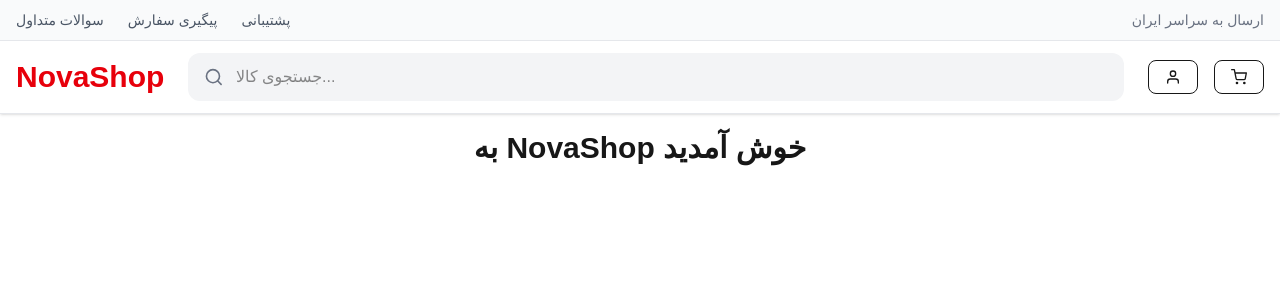
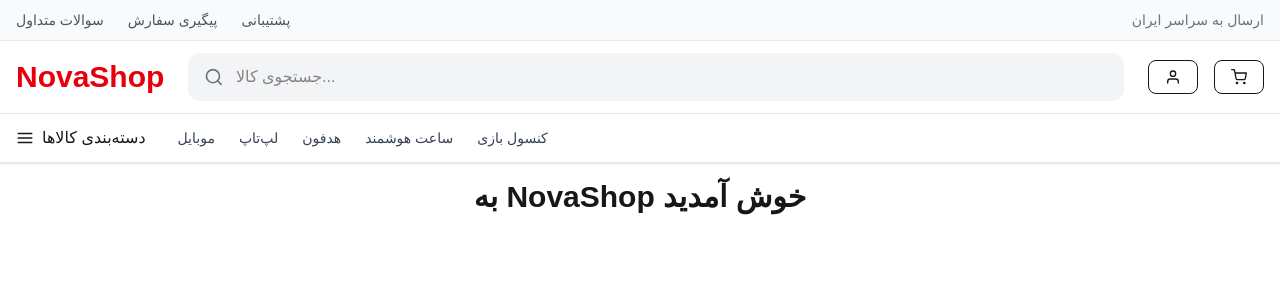
Before and after one commit to salarkarimibag-cmd/novashop, a Next.js app: page / in a window 1280 px wide. Shown: the top 300 px of the page. Built offline with nearby package versions, Linux system fonts and the light colour scheme.

Commit message:
feat: create navbar

```diff
--- a/src/components/layout/Header/Header.jsx
+++ b/src/components/layout/Header/Header.jsx
@@ -1,11 +1,12 @@
 import TopHeader from "./TopHeader";
 import SearchBox from "./SearchBox";
-
+import Navbar from "../Navbar";
 export default function Header() {
   return (
     <header className="w-full bg-white shadow-sm">
       <TopHeader />
       <SearchBox />
+      <Navbar />
     </header>
   );
 }
--- a/src/components/layout/Header/SearchBox.jsx
+++ b/src/components/layout/Header/SearchBox.jsx
@@ -13,8 +13,8 @@ export default function SearchBox() {
             <FiSearch className="text-gray-500" size={20} />
 
             <input
+              placeholder="جستجوی کالا..."
               type="text"
-              placeholder="جستجوی کالا..."
               className="w-full bg-transparent px-3 py-3 outline-none"
             />
           </div>
--- /dev/null
+++ b/src/components/layout/Navbar/NavItem.jsx
@@ -0,0 +1,12 @@
+import Link from "next/link";
+
+export default function NavItem({ title, href }) {
+  return (
+    <Link
+      href={href}
+      className="text-sm text-gray-700 transition-colors hover:text-red-600"
+    >
+      {title}
+    </Link>
+  );
+}
--- a/src/components/layout/Navbar/Navbar.jsx
+++ b/src/components/layout/Navbar/Navbar.jsx
@@ -0,0 +1,22 @@
+import { FiMenu } from "react-icons/fi";
+import NavItem from "./NavItem";
+import navLinks from "./navLinks";
+
+export default function Navbar() {
+  return (
+    <nav className="border-b border-gray-200 bg-white">
+      <div className="mx-auto flex h-12 max-w-7xl items-center gap-8 px-4">
+        <button className="flex items-center gap-2 font-medium">
+          <FiMenu size={18} />
+          <span>دسته‌بندی کالاها</span>
+        </button>
+
+        <div className="hidden md:flex items-center gap-6">
+          {navLinks.map((item) => (
+            <NavItem key={item.id} title={item.title} href={item.href} />
+          ))}
+        </div>
+      </div>
+    </nav>
+  );
+}
--- a/src/components/layout/Navbar/index.js
+++ b/src/components/layout/Navbar/index.js
@@ -0,0 +1 @@
+export { default } from "./Navbar";
--- /dev/null
+++ b/src/components/layout/Navbar/navLinks.js
@@ -0,0 +1,29 @@
+const navLinks = [
+  {
+    id: 1,
+    title: "موبایل",
+    href: "/products/mobile",
+  },
+  {
+    id: 2,
+    title: "لپ‌تاپ",
+    href: "/products/laptop",
+  },
+  {
+    id: 3,
+    title: "هدفون",
+    href: "/products/headphone",
+  },
+  {
+    id: 4,
+    title: "ساعت هوشمند",
+    href: "/products/smartwatch",
+  },
+  {
+    id: 5,
+    title: "کنسول بازی",
+    href: "/products/console",
+  },
+];
+
+export default navLinks;
```
